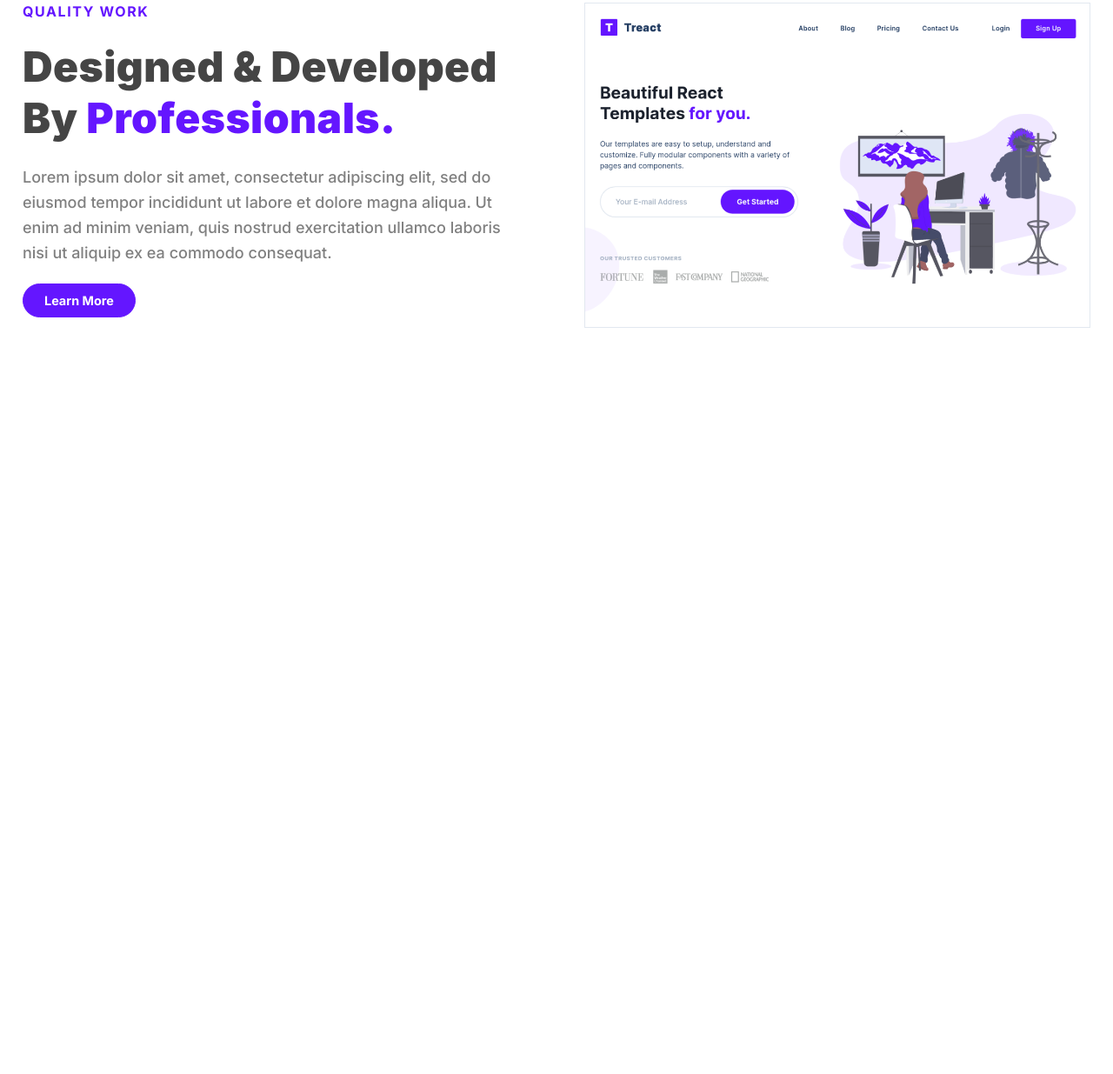
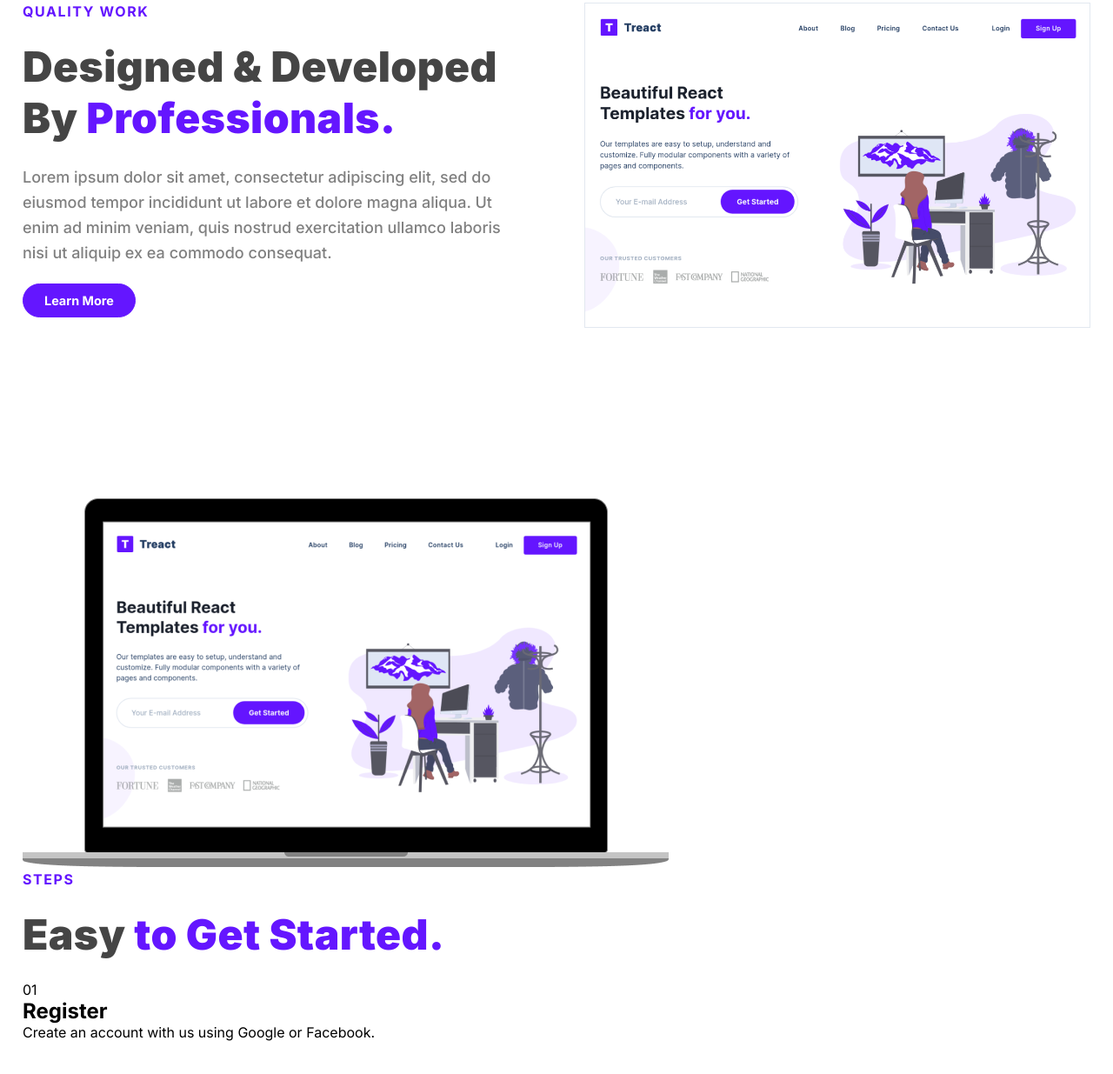
Before and after one commit to iliasFs/SoloProject, a plain HTML site: page index.html in a window 1280 px wide. Shown: the part 1667-2902 px from the top of the page at 87% size. Before the commit the page ends 2074 px from the top, so only its background shows below. Drawn offline with Linux system fonts and the light colour scheme.

Commit message:
section steps

```diff
--- a/index.html
+++ b/index.html
@@ -209,7 +209,7 @@
               </div>
             </section>
             <section class="quality">
-              <div class="quality__container">
+              <div class="reusable__container">
                 <div class="row">
                   <div class="quality__wrapper">
                     <div class="quality__description">
@@ -226,11 +226,40 @@
                         commodo consequat.
                       </p>
                       <button class="quality__button">Learn More</button>
-
                     </div>
                     <figure class="figure__wrapper">
-                        <img src="./assets/Screenshot_initial.png" class="quality__img" alt="">
-                      </figure>
+                      <img
+                        src="./assets/Screenshot_initial.png"
+                        class="quality__img"
+                        alt=""
+                      />
+                    </figure>
+                  </div>
+                </div>
+              </div>
+            </section>
+            <section class="steps">
+              <div class="reusable__container">
+                <div class="row">
+                  <div class="steps__wrapper">
+                    <figure class="steps__img--wrapper">
+                      <img
+                        src="./assets/pc-screenshot.png"
+                        alt="Laptop image"
+                      />
+                    </figure>
+                    <div class="steps__description--wrapper">
+                        <h2 class="h2__reusable">STEPS</h2>
+                        <h1 class="h1__reusable">Easy <span class="purple"> to Get Started.</span></h1>
+                        <div class="subdescription__wrapper">
+                            <div class="number">01</div>
+                            <div class="subdescription__wrapper--small">
+                                <h2 class="subdescription__title">Register</h2>
+                                <p class="subdescription__para">Create an account with us using Google or Facebook.</p>
+                            </div>
+
+                        </div>
+                    </div>
                   </div>
                 </div>
               </div>
--- a/styles.css
+++ b/styles.css
@@ -321,9 +321,10 @@ justify-content: center;
 
 }
 
-.quality__container{
+.reusable__container{
 
-  margin-top:96px;
+  padding-top:96px;
+  padding-bottom:96px;
 }
 
 .quality__description--h2{
```
Also changed, not shown: assets/pc-screenshot.png (renamed from assets/hero-screenshot-2.241aac1fbc66db29d873.png).
